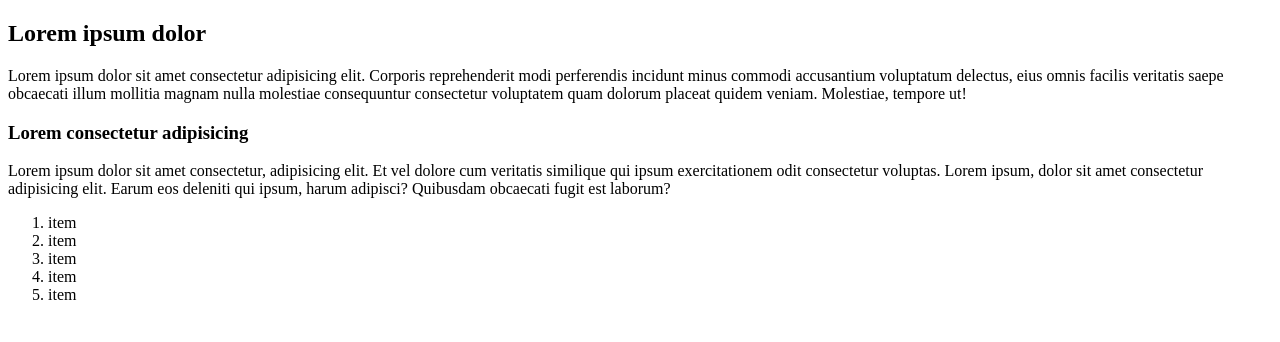
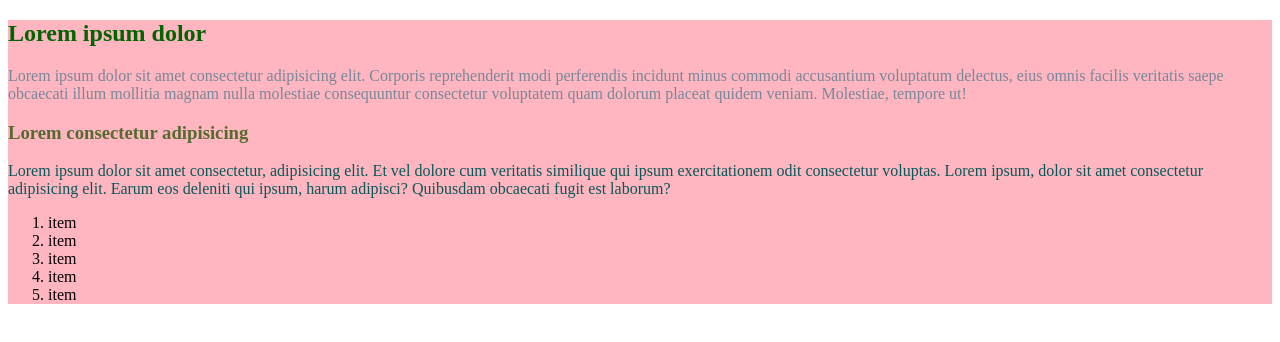
Before and after one commit to tsvubz/git-html-exercise11, a plain HTML site: page index.html in a window 1280 px wide. Drawn offline with Linux system fonts and the light colour scheme.

Commit message:
first style

```diff
--- a/index.html
+++ b/index.html
@@ -5,13 +5,14 @@
   <meta http-equiv="X-UA-Compatible" content="IE=edge">
   <meta name="viewport" content="width=device-width, initial-scale=1.0">
   <title>Exercise 11</title>
+  <link rel="stylesheet" href="style.css">
 </head>
 <body>
   <section>
     <h1>
       Lorem ipsum dolor
     </h1>
-    <p>
+    <p class="h1-text">
       Lorem ipsum dolor sit amet consectetur adipisicing elit.
       Corporis reprehenderit modi perferendis incidunt minus commodi
       accusantium voluptatum delectus, eius omnis facilis veritatis
@@ -21,7 +22,7 @@
     <h3>
       Lorem consectetur adipisicing
     </h3>
-    <p>
+    <p class="h3-text">
       Lorem ipsum dolor sit amet consectetur,
       adipisicing elit. Et vel dolore cum veritatis
       similique qui ipsum exercitationem odit consectetur voluptas.
--- a/style.css
+++ b/style.css
@@ -0,0 +1,16 @@
+section {
+  background-color: lightpink;
+
+}
+h1 {
+  color: darkgreen;
+}
+h3 {
+  color: darkolivegreen;
+}
+.h1-text {
+  color: lightslategray;
+}
+.h3-text {
+  color: rgb(8, 88, 88);
+}
```
